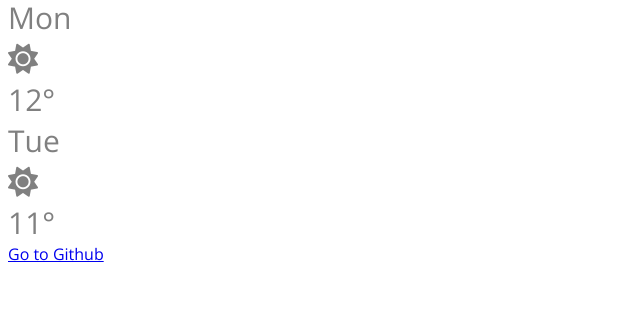
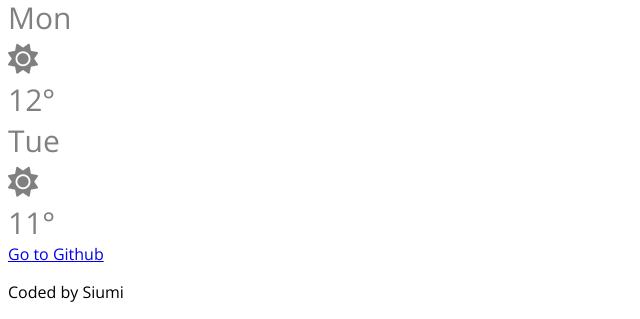
Before and after one commit to Siumi234/Weather_-app, a plain HTML site: page new.html/host.html in a window 1280 px wide. Shown: the part 784-1103 px from the top of the page, without its empty margins (0-640 px from the left). Before the commit the page ends 1057 px from the top, so only its background shows below. Drawn offline with nearby package versions, Linux system fonts and the light colour scheme.

Commit message:
added name

```diff
--- a/new.html/host.html
+++ b/new.html/host.html
@@ -79,7 +79,7 @@ div {
     </div>
 <a href = "https://github.com/Siumi234/Weather_-app"> Go to Github</a>
 
-
+    <p>Coded by Siumi</p>
 
     <script> function formatDate(date) {
   let hours = date.getHours();
```
